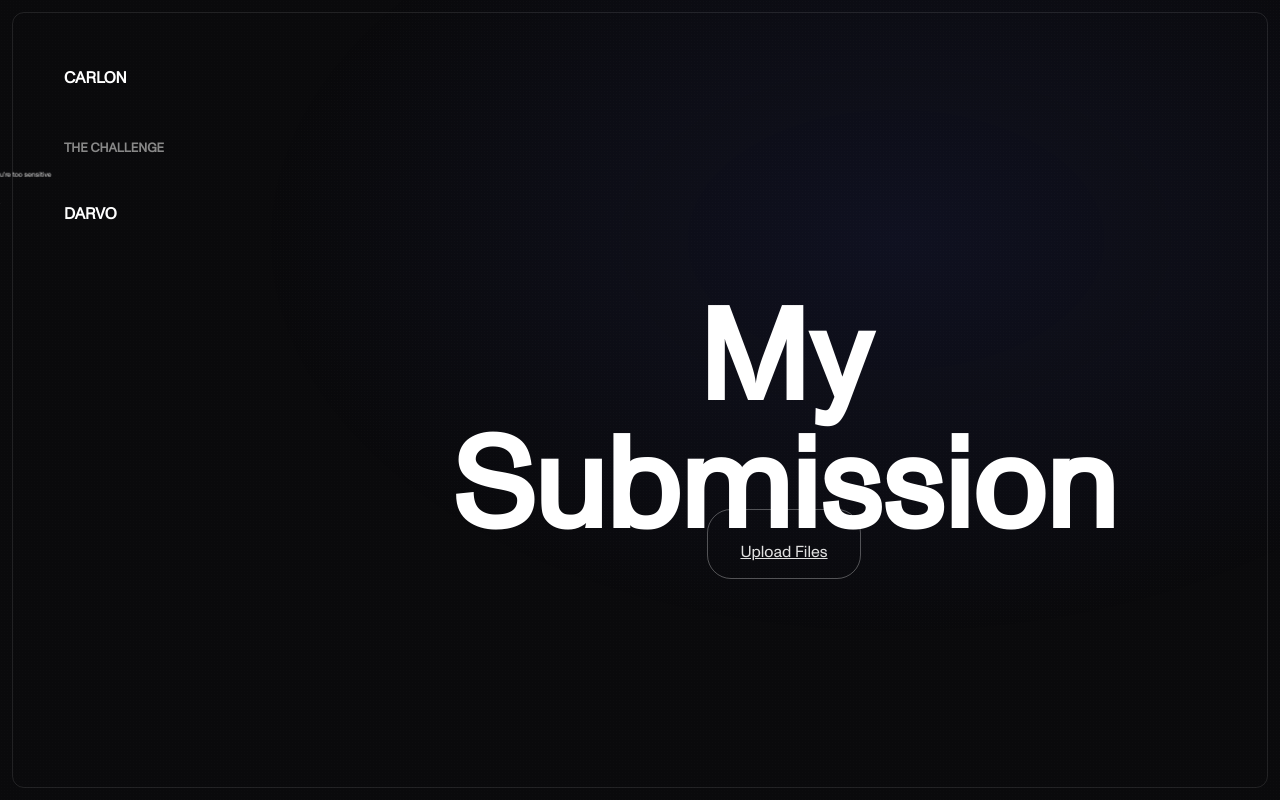
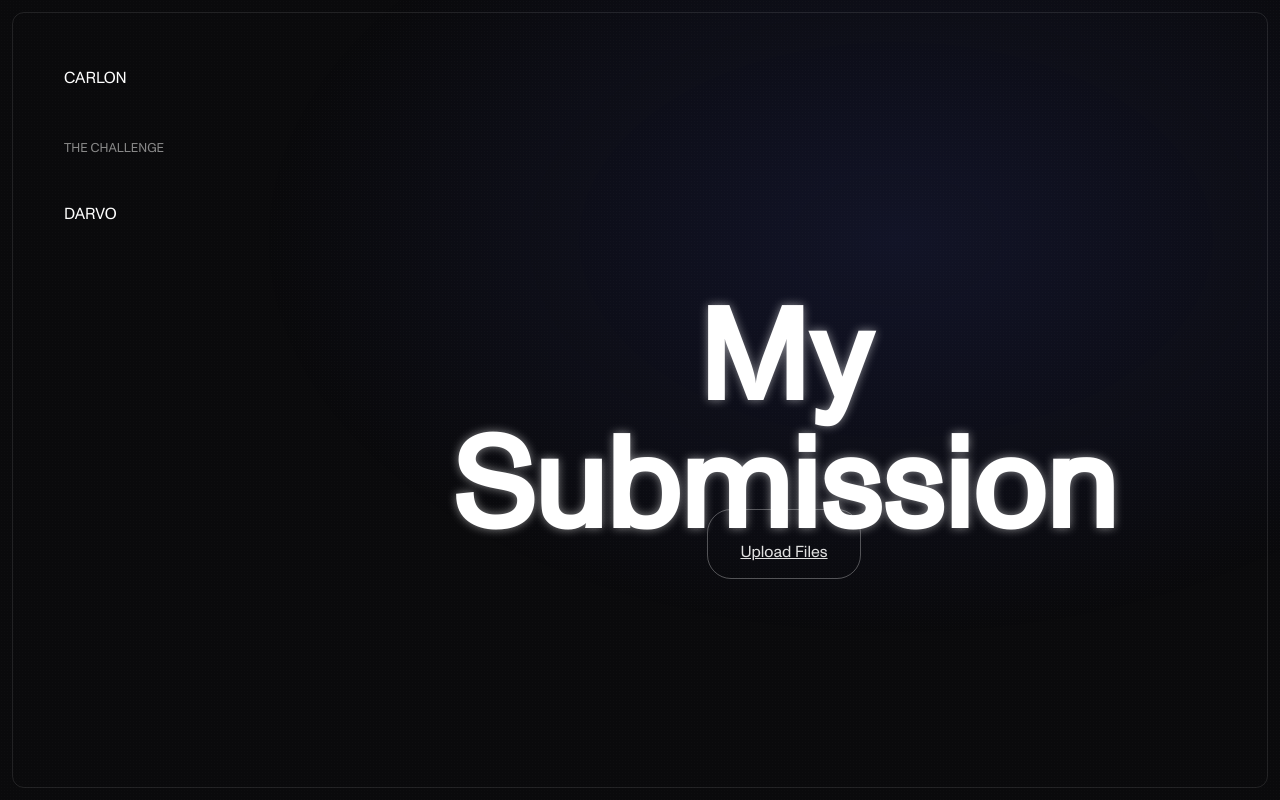
Before and after one commit to authorizationbravo/castillo, a plain HTML site: page index.html in a window 1280 px wide. Drawn offline with Linux system fonts and the light colour scheme.

Commit message:
Update styles.css

```diff
--- a/styles.css
+++ b/styles.css
@@ -1,23 +1,34 @@
-/*
- * Project Proscenium: style.css
- * The Corrected & Functional Reality
- */
+@font-face {
+    font-family: 'Monument';
+    src: url('fonts/monument-grotesk-regular.ttf') format('truetype');
+    font-display: swap;
+}
 
-@font-face { font-family: 'monument'; src: url('fonts/monument-grotesk-regular.ttf') format('truetype'); }
-@font-face { font-family: 'helvetica'; src: url('fonts/HelveticaNeueETPro55Roman.TTF') format('truetype'); }
+@font-face {
+    font-family: 'Helvetica';
+    src: url('fonts/HelveticaNeueETPro55Roman.TTF') format('truetype');
+    font-display: swap;
+}
 
 :root {
     --space-black: #0A0A0C;
     --text-primary: #E0E0E0;
     --text-secondary: #888;
-    --font-heading: 'monument', serif;
-    --font-ui: 'monument', sans-serif;
+    --font-heading: 'Monument', serif;
+    --font-ui: 'Monument', sans-serif;
+    --transition-speed: 0.3s;
 }
 
-* { margin: 0; padding: 0; box-sizing: border-box; }
+* {
+    margin: 0;
+    padding: 0;
+    box-sizing: border-box;
+}
 
 body {
-    height: 100vh; width: 100vw; overflow: hidden;
+    height: 100vh;
+    width: 100vw;
+    overflow: hidden;
     background-color: var(--space-black);
     font-family: var(--font-ui);
     color: var(--text-primary);
@@ -29,28 +40,31 @@ body {
 
 /* SCENE: The distant 3D environment */
 .scene-background {
-    position: absolute; inset: 0;
+    position: absolute;
+    inset: 0;
     z-index: 0;
-    /* We apply the 3D context HERE */
-    perspective: 800px;
+    perspective: 1000px;
     background-image:
-        radial-gradient(ellipse at 70% 30%, rgba(50, 60, 150, 0.15) 0%, transparent 50%),
-        radial-gradient(circle at 50% 50%, rgba(255, 255, 255, 0.015) 0%, rgba(255,255,255,0.015) 1px, transparent 1px);
+        radial-gradient(ellipse at 70% 30%, rgba(50, 60, 150, 0.2) 0%, transparent 50%),
+        radial-gradient(circle at 50% 50%, rgba(255, 255, 255, 0.02) 0%, rgba(255, 255, 255, 0.02) 1px, transparent 1px);
     background-size: 100% 100%, 3px 3px;
 }
+
 .anamnesis-layer {
-    position: absolute; inset: 0;
-    /* THE CRITICAL FIX: The scene itself must preserve 3D */
+    position: absolute;
+    inset: 0;
     transform-style: preserve-3d;
 }
+
 .phrase {
-    position: absolute; /* Phrases will be added here by JS */
+    position: absolute;
     will-change: transform, opacity;
     font-family: var(--font-ui);
-    color: rgba(255, 255, 255, 0.4);
+    color: rgba(255, 255, 255, 0.5);
     font-size: 1.2rem;
-    /* Pushes the phrase deep into the scene */
+    text-shadow: 0 0 5px rgba(255, 255, 255, 0.3);
     transform: translateZ(-600px);
+    transition: opacity var(--transition-speed) ease-in-out;
 }
 
 /* HUD: The flat 2D interface floating on top */
@@ -59,6 +73,7 @@ body {
     z-index: 10;
     height: 100vh;
 }
+
 .proscenium-frame {
     position: absolute;
     inset: 12px;
@@ -66,6 +81,8 @@ body {
     border-radius: 12px;
     pointer-events: none;
 }
+
+/* Layout and Typography */
 .aegis-app {
     height: 100%;
     padding: 3rem 4rem;
@@ -73,10 +90,33 @@ body {
     grid-template-columns: 240px 1fr;
     gap: 3rem;
 }
-.canvas-nav .header { font-size: 1rem; color: #fff; margin-bottom: 2rem; }
-.canvas-nav .group-title { font-size: 0.8rem; color: var(--text-secondary); margin-bottom: 1.5rem; }
-.canvas-nav a { text-decoration: none; display: block; margin-bottom: 1.5rem; color: var(--text-secondary); font-weight: bold; }
-.canvas-nav a.active { color: #fff; }
+
+.canvas-nav .header {
+    font-size: 1rem;
+    color: #fff;
+    margin-bottom: 2rem;
+    font-weight: 300;
+}
+
+.canvas-nav .group-title {
+    font-size: 0.8rem;
+    color: var(--text-secondary);
+    margin-bottom: 1.5rem;
+    font-weight: 300;
+}
+
+.canvas-nav a {
+    text-decoration: none;
+    display: block;
+    margin-bottom: 1.5rem;
+    color: var(--text-secondary);
+    font-weight: 400;
+    transition: color var(--transition-speed) ease-in-out;
+}
+
+.canvas-nav a.active, .canvas-nav a:hover {
+    color: #fff;
+}
 
 .canvas-content {
     text-align: center;
@@ -85,13 +125,17 @@ body {
     align-items: center;
     justify-content: center;
 }
+
 .content-title {
     font-family: var(--font-heading);
     font-size: 8rem;
     line-height: 1;
     color: #fff;
     margin-bottom: 2rem;
+    text-shadow: 0 0 10px rgba(255, 255, 255, 0.5);
 }
+
+/* Interactive Elements */
 .tell-more-btn {
     background: transparent;
     border: 1px solid rgba(255, 255, 255, 0.3);
@@ -99,10 +143,21 @@ body {
     padding: 0.75rem 2rem;
     border-radius: 24px;
     cursor: pointer;
-    transition: all 0.3s ease;
+    transition: all var(--transition-speed) ease-in-out;
+    font-weight: 300;
 }
-.tell-more-btn:hover { border-color: #fff; box-shadow: 0 0 15px rgba(255, 255, 255, 0.3); color: #fff; }
 
-/* JavaScript will add/remove these for the effect */
-.phrase.active { opacity: 1; }
-.phrase.inactive { opacity: 0; }
+.tell-more-btn:hover {
+    border-color: #fff;
+    box-shadow: 0 0 20px rgba(255, 255, 255, 0.5);
+    color: #fff;
+}
+
+/* Animation Classes */
+.phrase.active {
+    opacity: 1;
+}
+
+.phrase.inactive {
+    opacity: 0;
+}
```
